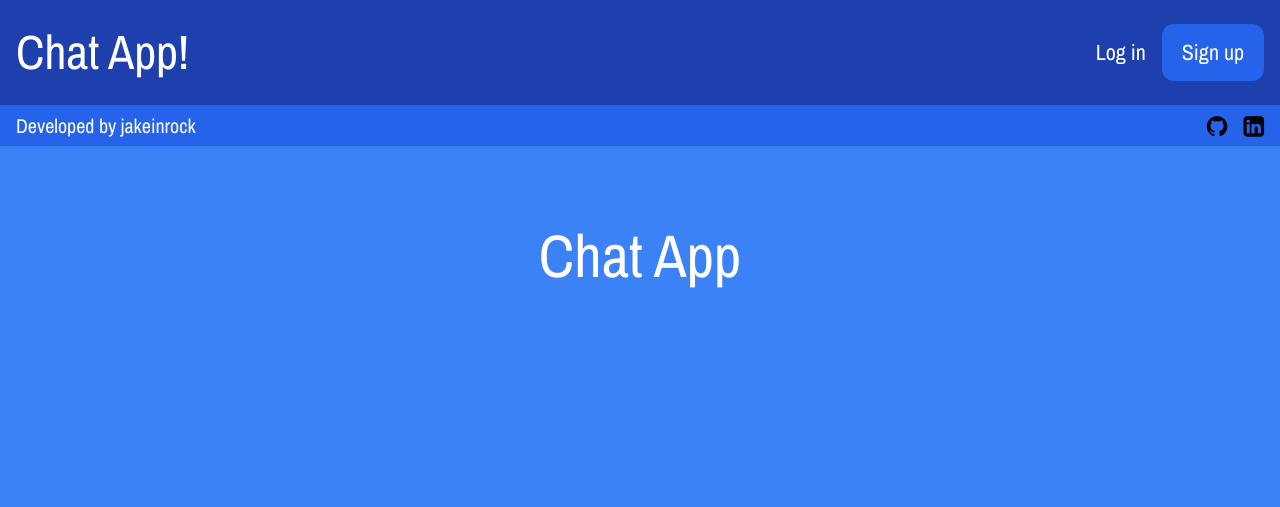
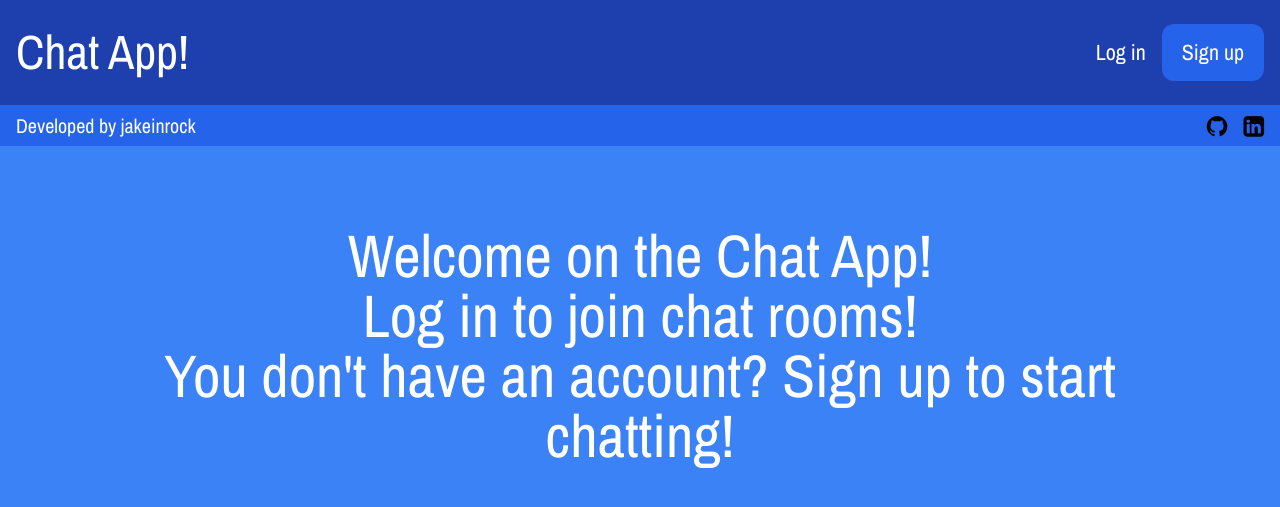
Before and after one commit to jakeinrock/Chat-App, a Django app: page / in a window 1280 px wide. Shown: the top 507 px of the page. Run offline with Django 4.2, Linux system fonts and the light colour scheme; some libraries are stand-ins or nearby versions.

Commit message:
#13 Some cleaning

```diff
--- a/app/core/models.py
+++ b/app/core/models.py
@@ -5,6 +5,7 @@ from django.contrib.auth.models import User
 from django.db import models
 
 from django.utils.text import slugify
+
 
 class Room(models.Model):
     name = models.CharField(max_length=25)
--- a/app/core/templates/core/base.html
+++ b/app/core/templates/core/base.html
@@ -14,7 +14,7 @@
         <meta charset="utf-8">
         <meta name="viewport" content="width=device-width, initial-scale=1">
 
-        <title>{% block title %}{% endblock %}Chat</title>
+        <title>{% block title %}{% endblock %}Chat App!</title>
 
         <script src="https://cdn.tailwindcss.com"></script>
 
--- a/app/core/templates/core/frontpage.html
+++ b/app/core/templates/core/frontpage.html
@@ -4,6 +4,8 @@
 
 {% block content %}
 <div class="p-10 lg:p-20 text-center">
-    <h1 class="text-3xl lg:text-6xl text-white">Chat App</h1>
+    <h1 class="text-4xl lg:text-6xl text-white">Welcome on the Chat App!</h1>
+    <h2 class="text-2xl lg:text-6xl text-white">Log in to join chat rooms!<br/></h2>
+    <h3 class="text-2xl lg:text-6xl text-white">You don't have an account? Sign up to start chatting!</h3>
 </div>
 {% endblock %}
--- a/app/core/urls.py
+++ b/app/core/urls.py
@@ -1,11 +1,13 @@
 from django.contrib.auth import views as auth_views
 from django.urls import path
 
+from room import views as room_views
 from . import views
+
 
 urlpatterns = [
     path('', views.frontpage, name='frontpage'),
-    path('create/', views.createroom, name='create'),
+    path('create/', room_views.createroom, name='create'),
     path('signup/', views.signup, name='signup'),
     path('login/', auth_views.LoginView.as_view(
         template_name='core/login.html'), name='login'),
--- a/app/core/views.py
+++ b/app/core/views.py
@@ -1,7 +1,7 @@
 from django.contrib.auth import login
 from django.shortcuts import render, redirect
 
-from .forms import SignUpForm, CreateRoomForm
+from .forms import SignUpForm
 
 
 def frontpage(request):
@@ -22,16 +22,3 @@ def signup(request):
         form = SignUpForm()
 
     return render(request, 'core/signup.html', {'form': form})
-
-def createroom(request):
-    if request.method == 'POST':
-        form = CreateRoomForm(request.POST)
-
-        if form.is_valid():
-            form.save()
-
-            return redirect('rooms')
-    else:
-        form = CreateRoomForm()
-
-    return render(request, 'core/createroom.html', {'form': form})
```
Also changed, not shown: app/room/views.py (+18 -2 lines).
